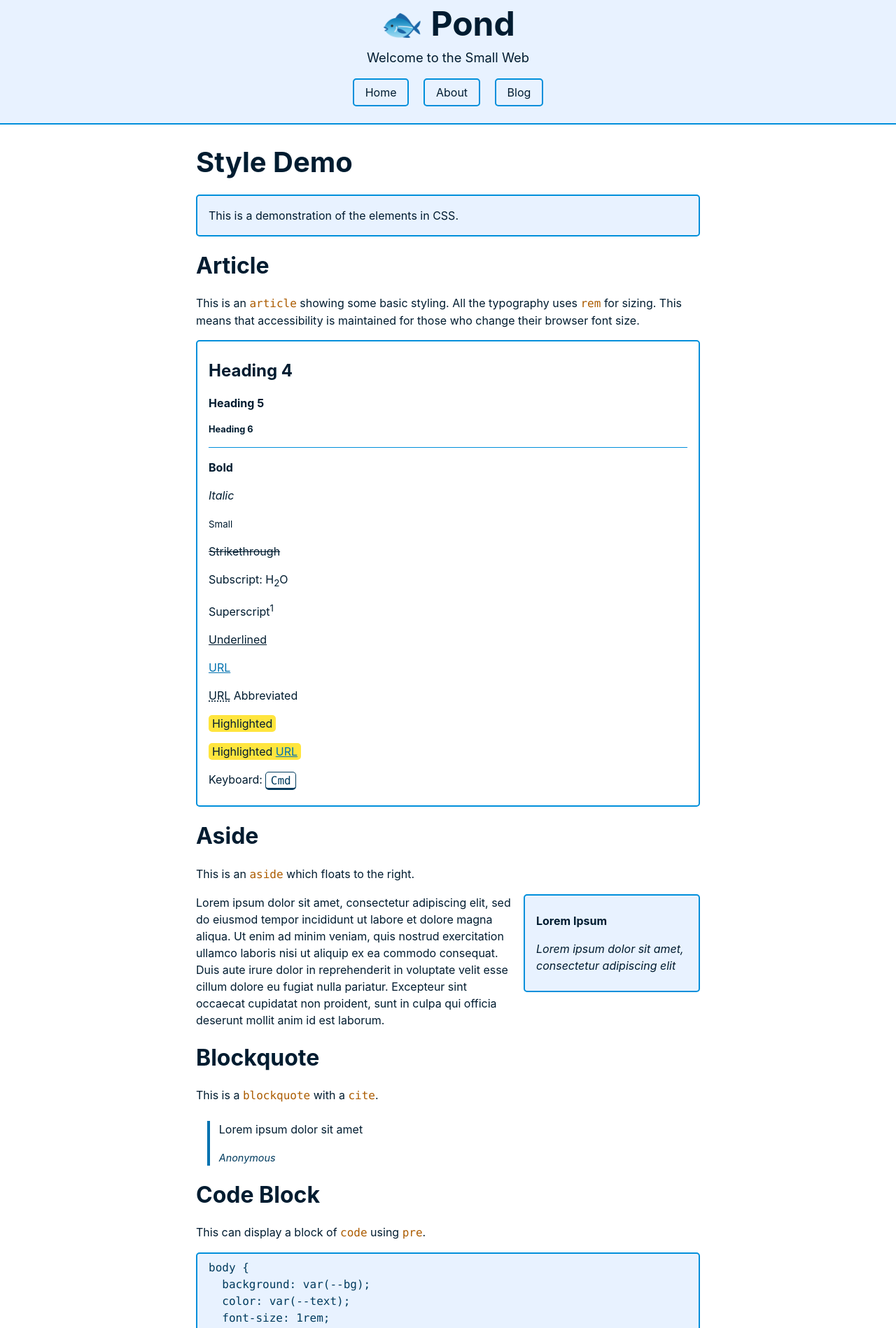
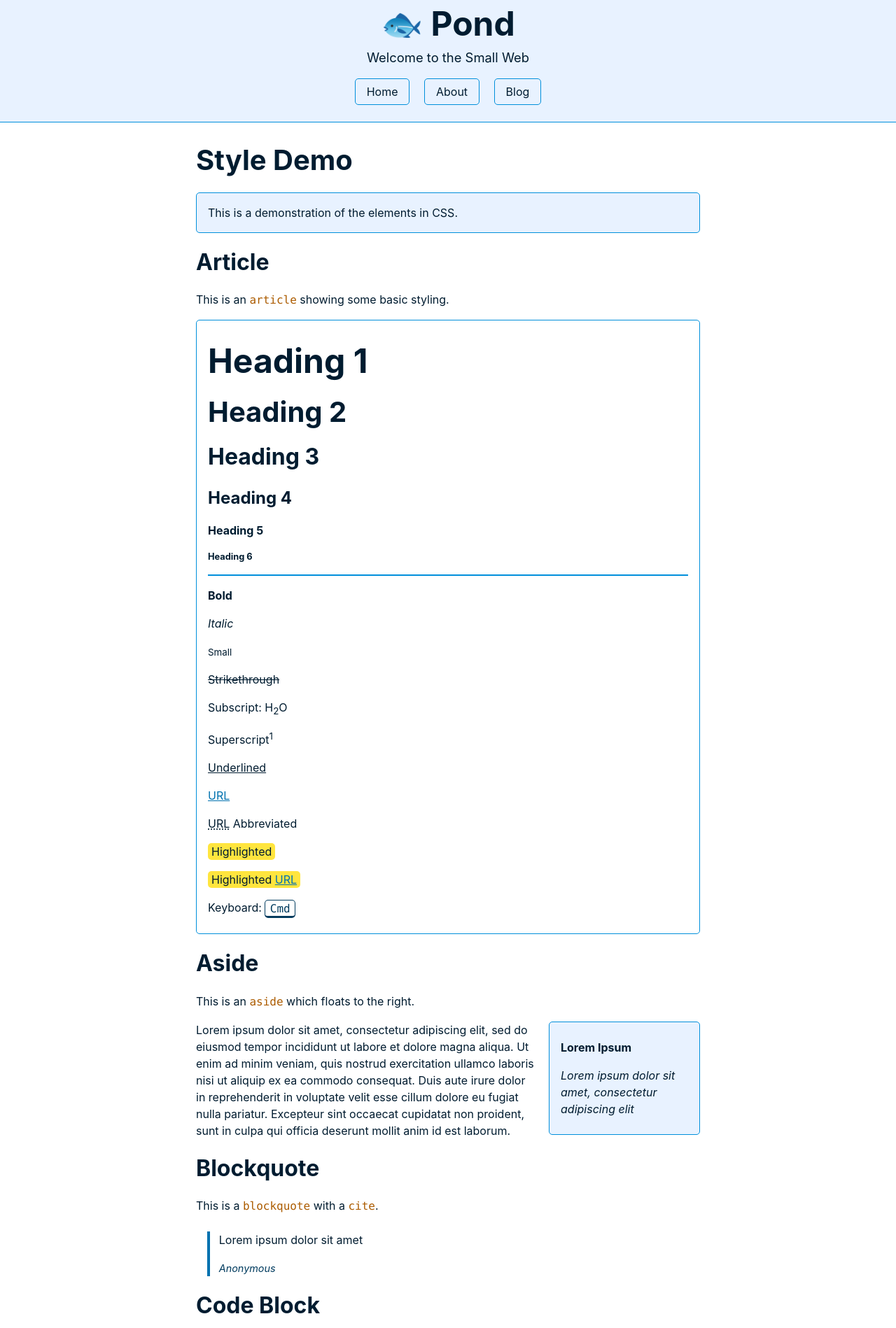
Before and after one commit to megdna/pond, a Jekyll site: the page built from style.md, in a window 1280 px wide. Shown: the top 1898 px of the page at 70% size. Built offline with Jekyll 4.4.1, drawn with Linux system fonts in a browser that asks for light colours; some of the changed text lies outside the part shown.

Commit message:
Update theme

```diff
--- a/style.css
+++ b/style.css
@@ -1,10 +1,16 @@
-/* Global variables */
-:root,
-::backdrop {
-  --mono-font: "Andale Mono", Consolas, Menlo, Monaco, monospace, "Ubuntu Mono";
-  --sans-font: -apple-system, Arial, Avenir, "Avenir Next", BlinkMacSystemFont, Helvetica, "Helvetica Neue", "Nimbus Sans L", "Noto Sans", Roboto, sans-serif, "Segoe UI";
+/* Global Defaults */
+:root {
+  --mono-font: "Andale Mono", "Andale Mono WT", "Bitstream Vera Sans Mono",
+    Consolas, Courier, "Courier New", "DejaVu Sans Mono", "Liberation Mono",
+    "Lucida Console", "Lucida Sans Typewriter", Menlo, Monaco, monospace,
+    "Nimbus Mono L", "Ubuntu Mono";
+  --sans-font: -apple-system, Arial, Avenir, "Avenir Next", BlinkMacSystemFont,
+    Helvetica, "Helvetica Neue", "Nimbus Sans L", "Noto Sans", Roboto, sans-serif,
+    "Segoe UI", system-ui;
+}
 
-  /* Default (light) theme */
+/* Theme Colors */
+:root {
   --bg: #FFFFFF;
   --bg-box: #E8F2FF;
   --border: #008FDB;
@@ -15,11 +21,8 @@
   --mark: #ffe53e;
 }
 
-/* Dark theme */
 @media (prefers-color-scheme: dark) {
-  :root,
-  ::backdrop {
-    color-scheme: dark;
+	:root {
     --bg: #001C30;
     --bg-box: #003B5E;
     --border: #0071AF;
@@ -28,19 +31,21 @@
     --text: #E8F2FF;
     --code: #D57300;
     --mark: #fff9e5;
-  }
-  /* Add some transparency to reduce glare in dark mode */
-  img,
-  video {
-    opacity: 0.8;
-  }
+	}
+}
+
+/* Stylesheet */
+*, *::before, *::after {
+  box-sizing: border-box;
 }
 
 html {
-  font-family: var(--sans-font);
+	font-family: var(--sans-font);
+	overflow-y: scroll;
   scroll-behavior: smooth;
 }
 
+/* Theme Specific */
 body {
   background-color: var(--bg);
   color: var(--text);
@@ -56,7 +61,7 @@
 
 body > header {
   background-color: var(--bg-box);
-  border-bottom: 2px solid var(--border);
+  border-bottom: 1px solid var(--border);
   padding: 0 0.5rem 0.5rem 0.5rem;
   text-align: center;
   grid-column: 1 / -1;
@@ -81,7 +86,7 @@
 
 header > nav a,
 header > nav a:visited {
-  border: 2px solid var(--border);
+  border: 1px solid var(--border);
   border-radius: 5px;
   color: var(--text);
   display: inline-block;
@@ -103,7 +108,7 @@
 }
 
 body > footer {
-  border-top: 2px solid var(--border);
+  border-top: 1px solid var(--border);
   color: var(--meta);
   font-size: 0.9rem;
   margin-top: 2rem;
@@ -183,24 +188,28 @@
   }
 }
 
-a, a:visited {
-  color: var(--link);
+/* Variables */
+a {
+	color: var(--link);
 }
 
-a:hover {
+a:active,
+a:hover,
+a:visited {
+	color: var(--border);
   text-decoration: none;
 }
 
 abbr[title] {
   cursor: help;
-  text-decoration-line: underline;
-  text-decoration-style: dotted;
+}
+
+dd {
+    color: var(--meta);
 }
 
 hr {
-  background: var(--border);
-  border: none;
-  height: 1px;
+	border: 1px solid var(--border);
   margin: 1rem auto;
 }
 
@@ -217,10 +226,14 @@
 
 /* Special elements */
 article, aside, details, pre {
-  border: 2px solid var(--border);
+  border: 1px solid var(--border);
   border-radius: 5px;
   margin-bottom: 1rem;
   padding: 0.5rem 1rem;
+}
+
+article:first-child {
+	margin-top: 0;
 }
 
 aside, details, pre {
@@ -247,7 +260,6 @@
 cite {
   color: var(--meta);
   font-size: 0.9rem;
-  font-style: italic;
 }
 
 code, kbd, pre, pre span, samp {
@@ -343,7 +355,7 @@
 /* Classes */
 .notice {
   background: var(--bg-box);
-  border: 2px solid var(--border);
+  border: 1px solid var(--border);
   border-radius: 5px;
   margin: 1.5rem 0;
   padding: 1rem;
--- a/style.md
+++ b/style.md
@@ -7,9 +7,12 @@
 ---
 ### Article
 
-This is an `article` showing some basic styling. All the typography uses `rem` for sizing. This means that accessibility is maintained for those who change their browser font size.
+This is an `article` showing some basic styling.
 
 <article>
+<h1>Heading 1</h1>
+<h2>Heading 2</h2>
+<h3>Heading 3</h3>
 <h4>Heading 4</h4>
 <h5>Heading 5</h5>
 <h6>Heading 6</h6>
@@ -73,19 +76,29 @@
 
 ### Lists
 
+<p><u>Description</u></p>
+<dl>
+  <dt>Item</dt>
+  <dd>Description</dd>
+  <dt>Item</dt>
+  <dd>Description</dd>
+</dl>
+
+<p><u>Ordered</u></p>
+1. Item
+2. Item
+    1. Item
+    2. Item
+        1. Item
+        2. Item
+
+<p><u>Unordered</u></p>
 * Item
 * Item
   * Item
   * Item
     * Item
     * Item
-
-1. Item
-2. Item
-    1. Item
-    2. Item
-        1. Item
-        2. Item
 
 ### Media
 
```
